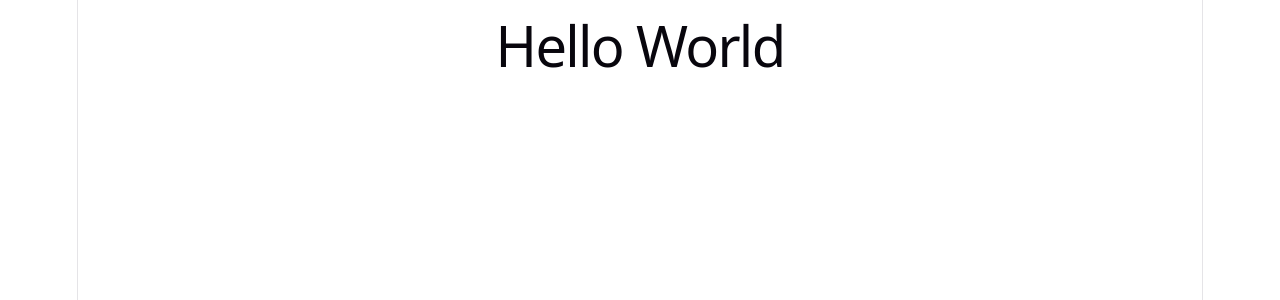
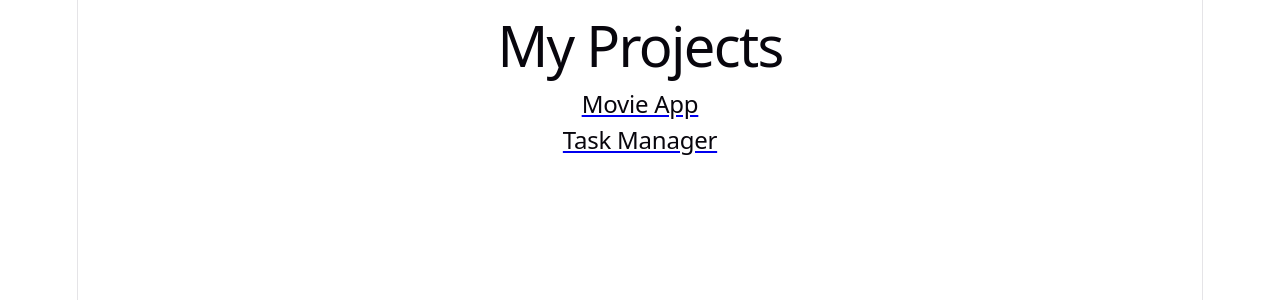
Before and after one commit to JohnTsatsa/projects-mix, a React (Vite) app: page / in a window 1280 px wide. Shown: the top 300 px of the page. Built offline with nearby package versions, Linux system fonts and the light colour scheme.

Commit message:
made a router structure

```diff
--- a/src/App.jsx
+++ b/src/App.jsx
@@ -1,10 +1,19 @@
 import "./App.css";
+import { BrowserRouter, Routes, Route } from "react-router-dom";
+
+import Home from "./pages/Home";
+import MovieApp from "./projects/MoviesApp/MovieApp";
+import TaskApp from "./projects/TasksApp/TasksApp";
 
 function App() {
   return (
-    <>
-      <h1>Hello World</h1>
-    </>
+    <BrowserRouter>
+      <Routes>
+        <Route path="/" element={<Home />} />
+        <Route path="/movie-app" element={<MovieApp />} />
+        <Route path="/tasks-app" element={<TaskApp />} />
+      </Routes>
+    </BrowserRouter>
   );
 }
 
```
